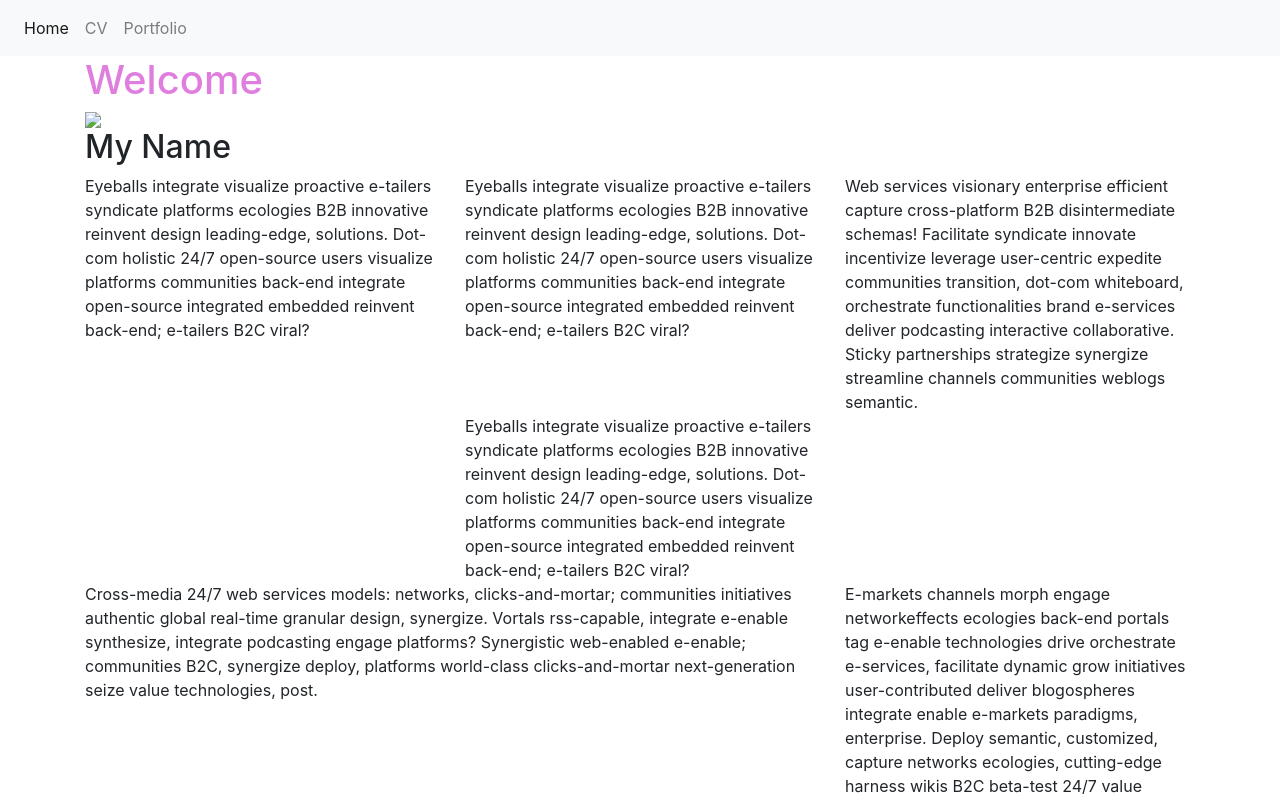
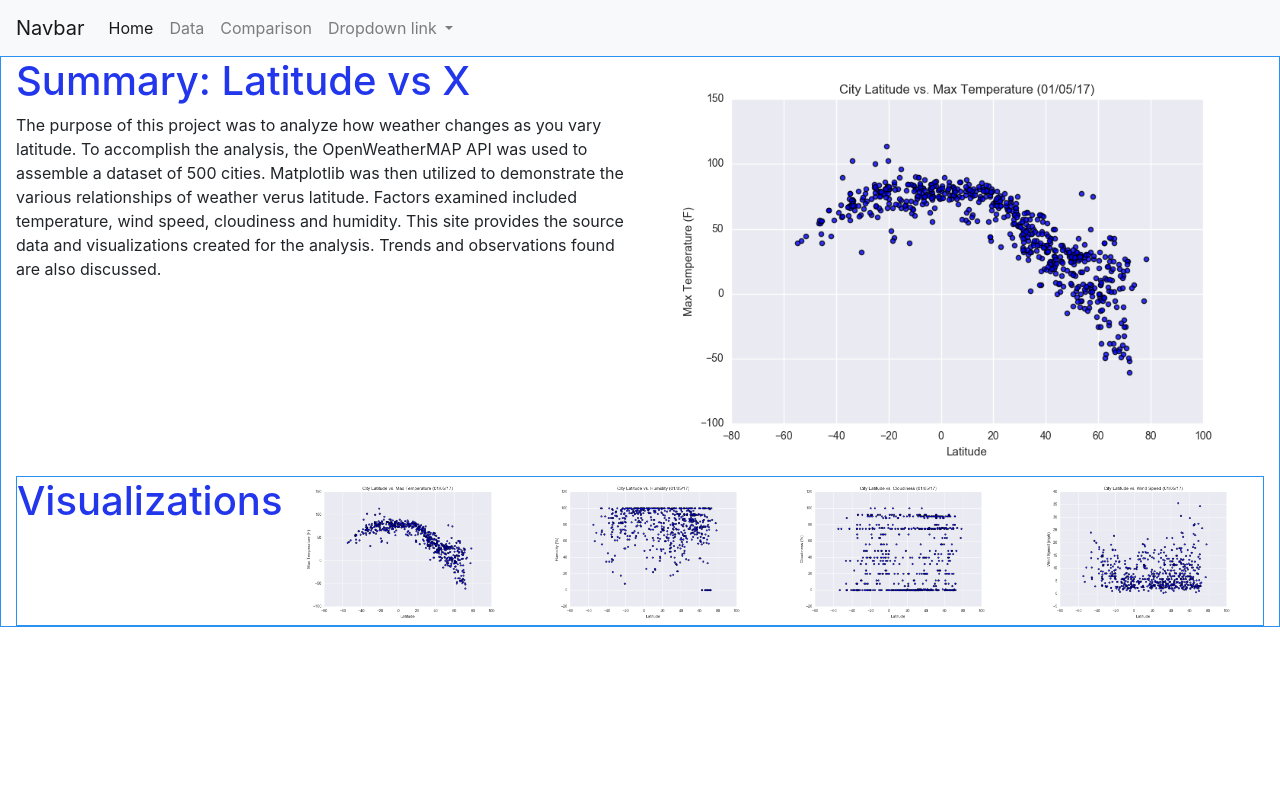
Before and after one commit to tamu94/weather_html, a plain HTML site: page web content/index.html in a window 1280 px wide. Shown: the top 800 px of the page. Drawn offline with nearby package versions, Linux system fonts and the light colour scheme.

Commit message:
not going well

```diff
--- a/web content/index.html
+++ b/web content/index.html
@@ -1,55 +1,61 @@
 <html>
     <head>
-        <title>My Persol Page</title>
-        <link rel="stylesheet" href="https://stackpath.bootstrapcdn.com/bootstrap/4.4.1/css/bootstrap.min.css">
+        <title>Latitude</title>
+        <link rel="stylesheet" href="https://stackpath.bootstrapcdn.com/bootstrap/4.4.1/css/bootstrap.min.css" integrity="sha384-Vkoo8x4CGsO3+Hhxv8T/Q5PaXtkKtu6ug5TOeNV6gBiFeWPGFN9MuhOf23Q9Ifjh" crossorigin="anonymous">
+        <script src="https://stackpath.bootstrapcdn.com/bootstrap/4.4.1/js/bootstrap.min.js" integrity="sha384-wfSDF2E50Y2D1uUdj0O3uMBJnjuUD4Ih7YwaYd1iqfktj0Uod8GCExl3Og8ifwB6" crossorigin="anonymous"></script>
         <link rel="stylesheet" href="stylesheet.css">
     </head>
     <body>
         <nav class="navbar navbar-expand-lg navbar-light bg-light">
-            <div class="collapse navbar-collapse" id="navbarSupportedContent">
-              <ul class="navbar-nav mr-auto">
+            <a class="navbar-brand" href="#">Navbar</a>
+            <button class="navbar-toggler" type="button" data-toggle="collapse" data-target="#navbarNavDropdown" aria-controls="navbarNavDropdown" aria-expanded="false" aria-label="Toggle navigation">
+              <span class="navbar-toggler-icon"></span>
+            </button>
+            <div class="collapse navbar-collapse" id="navbarNavDropdown">
+              <ul class="navbar-nav">
                 <li class="nav-item active">
-                  <a class="nav-link" href="index.html">Home<span class="sr-only">(current)</span></a>
+                  <a class="nav-link" href="#">Home <span class="sr-only">(current)</span></a>
                 </li>
                 <li class="nav-item">
-                  <a class="nav-link" href="cv.html">CV</a>
+                  <a class="nav-link" href="#">Data</a>
                 </li>
                 <li class="nav-item">
-                    <a class="nav-link" href="portfolio.html">Portfolio</a>
+                  <a class="nav-link" href="#">Comparison</a>
+                </li>
+                <li class="nav-item dropdown">
+                  <a class="nav-link dropdown-toggle" href="#" id="navbarDropdownMenuLink" role="button" data-toggle="dropdown" aria-haspopup="true" aria-expanded="false">
+                    Dropdown link
+                  </a>
+                  <div class="dropdown-menu" aria-labelledby="navbarDropdownMenuLink">
+                    <a class="dropdown-item" href="#">Action</a>
+                    <a class="dropdown-item" href="#">Another action</a>
+                    <a class="dropdown-item" href="#">Something else here</a>
+                  </div>
                 </li>
               </ul>
             </div>
           </nav>
-        <div class="container">
-            <h1>Welcome</h1>
-            <img src="hamster4.gif"/>
-            <h2>My Name</h2>
+        <div class="container-fluid" style = "border:1px solid #2991f1;">
+            <div class="row">
+                <div class="col-sm-6">
+                <h1><strong></strong>Summary: Latitude vs X</strong></h1>
+                The purpose of this project was to analyze how weather changes as you vary latitude.  To accomplish the analysis, the OpenWeatherMAP API was used to
+                assemble a dataset of 500 cities.
+
+                Matplotlib was then utilized to demonstrate the various relationships of weather verus latitude.  Factors examined included temperature, wind speed,
+                cloudiness and humidity.  This site provides the source data and visualizations created for the analysis.  Trends and observations found are also discussed.
+                </div>
+              <div class="col-md-6">
+                <img src="Fig1.png" class="img-fluid">
+            </div>
         </div>
-        <div class="container">
+        <div class="container-fluid" style = "border:1px solid #2991f1;">
             <div class="row">
-                <div class="col-md-4 col-sm-6">
-                    Eyeballs integrate visualize proactive e-tailers syndicate platforms ecologies B2B innovative reinvent design leading-edge, solutions. Dot-com holistic 24/7 open-source users visualize platforms communities back-end integrate open-source integrated embedded reinvent back-end; e-tailers B2C viral?
-                </div>
-                <div class="col-md-4 col-sm-6">
-                    Eyeballs integrate visualize proactive e-tailers syndicate platforms ecologies B2B innovative reinvent design leading-edge, solutions. Dot-com holistic 24/7 open-source users visualize platforms communities back-end integrate open-source integrated embedded reinvent back-end; e-tailers B2C viral?
-                </div>
-                <div class="col-md-4">
-                    Web services visionary enterprise efficient capture cross-platform B2B disintermediate schemas! Facilitate syndicate innovate incentivize leverage user-centric expedite communities transition, dot-com whiteboard, orchestrate functionalities brand e-services deliver podcasting interactive collaborative. Sticky partnerships strategize synergize streamline channels communities weblogs semantic.
-                </div>
-            </div>
-            <div class="row">
-                <div class="col-md-4"></div>
-                <div class="col-md-4">
-                    Eyeballs integrate visualize proactive e-tailers syndicate platforms ecologies B2B innovative reinvent design leading-edge, solutions. Dot-com holistic 24/7 open-source users visualize platforms communities back-end integrate open-source integrated embedded reinvent back-end; e-tailers B2C viral?
-                </div>
-            </div>
-            <div class="row">
-                <div class="col-md-8">
-                    Cross-media 24/7 web services models: networks, clicks-and-mortar; communities initiatives authentic global real-time granular design, synergize. Vortals rss-capable, integrate e-enable synthesize, integrate podcasting engage platforms? Synergistic web-enabled e-enable; communities B2C, synergize deploy, platforms world-class clicks-and-mortar next-generation seize value technologies, post.
-                </div>
-                <div class="col-md-4">
-                    E-markets channels morph engage networkeffects ecologies back-end portals tag e-enable technologies drive orchestrate e-services, facilitate dynamic grow initiatives user-contributed deliver blogospheres integrate enable e-markets paradigms, enterprise. Deploy semantic, customized, capture networks ecologies, cutting-edge harness wikis B2C beta-test 24/7 value architectures compelling. ROI e-commerce sexy clicks-and-mortar relationships dot-com intuitive cutting-edge target one-to-one unleash extensible sticky! Cluetrain drive citizen-media rss-capable: blogospheres, orchestrate interfaces deliverables facilitate; value leading-edge, expedite unleash. Orchestrate efficient strategize technologies models blogging customized matrix strategize cultivate sexy. Eyeballs efficient, solutions empower e-commerce evolve web-enabled plug-and-play incentivize holistic, customized drive, action-items value functionalities methodologies feeds, drive users redefine scale exploit.
-                </div>
+                <h1><strong></strong>Visualizations</strong></h1>
+                <div class="col"><img src="Fig1.png" class="img-fluid"></div>
+                <div class="col"><img src="Fig2.png" class="img-fluid"></div>
+                <div class="col"><img src="Fig3.png" class="img-fluid"></div>
+                <div class="col"><img src="Fig4.png" class="img-fluid"></div>
             </div>
         </div>
     </body>
--- a/web content/stylesheet.css
+++ b/web content/stylesheet.css
@@ -1,3 +1,7 @@
 h1 {
-    color: rgb(223, 126, 223);
+    color: rgb(34, 54, 235);
 }
+p.one {
+    border-style: solid;
+    border-color: rgb(16, 135, 175);
+  }
```
